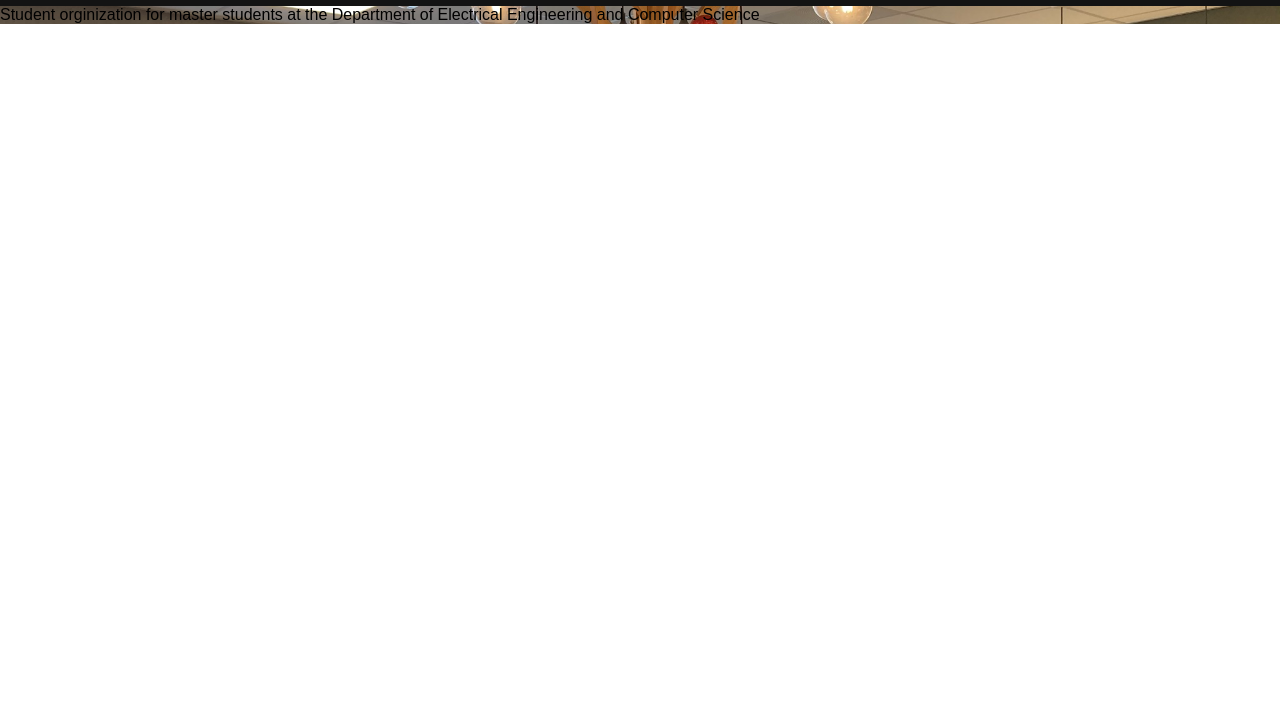
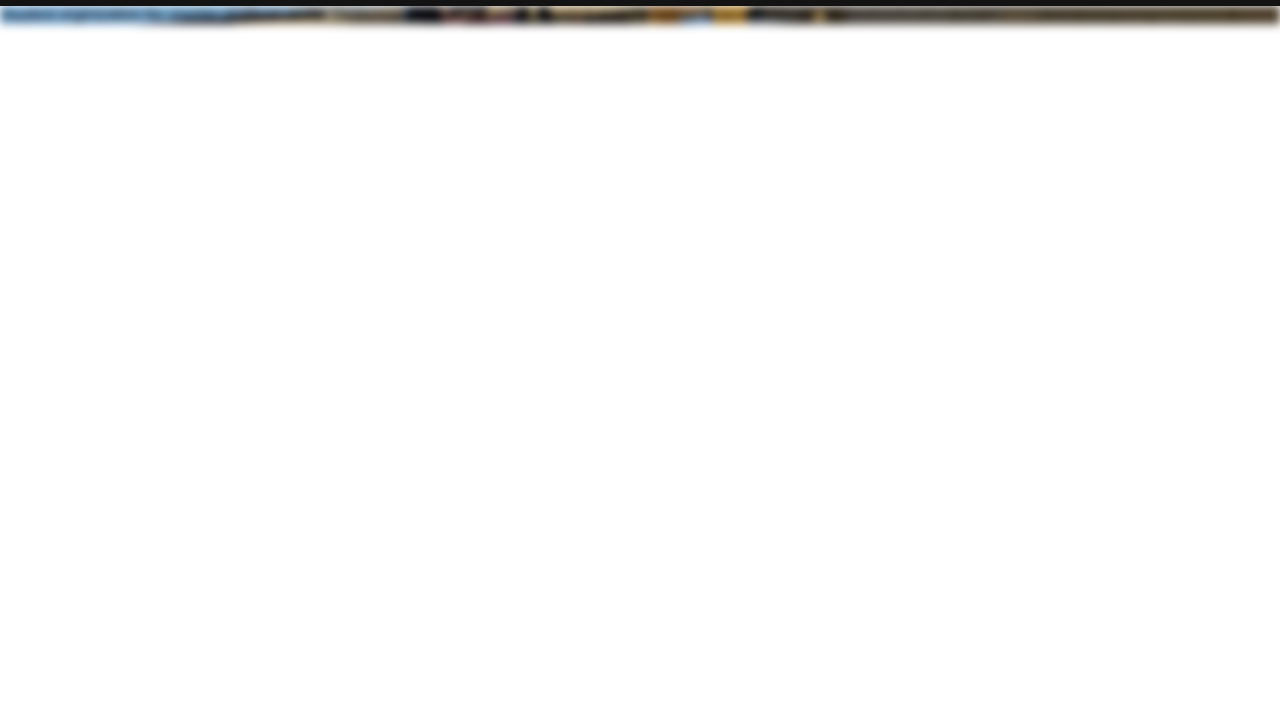
Before and after one commit to alekbj16/isi_website, a plain HTML site: page index.html in a window 1280 px wide. Shown: the part 74-800 px from the top of the page. Drawn offline with Linux system fonts and the light colour scheme.

Commit message:
image fuckery v2

```diff
--- a/index.html
+++ b/index.html
@@ -29,12 +29,14 @@
             </ul>
         </div>
     </nav>
+
+
     <!-- Hero section-->
-    <div class="hero" id="home">
-        <div class="hero__container">
+    <div class="bg-img" id="home">
+        <div class="hero__container" id = home>
             <p class="hero__description">Student orginization for master students at the Department of Electrical Engineering and Computer Science</p>
         </div>
     </div>
-    <script src="app.js"></script>
+<script src="app.js"></script>
 </body>
 </html>
--- a/styles.css
+++ b/styles.css
@@ -197,16 +197,16 @@
 }
 
 /*Hero section*/
-.hero {
-    background-image: url(isi_photoshoot/IMG_0688.JPEG), url(isi_logos/ISI_logo_utenBakgrunn_BIG.png) ;
+.bg-img {
 
-    background-position: center center;
+    background-image: url("isi_photoshoot/IMG_0688.JPEG");
+    filter: blur(5px);
+    /*-webkit-filter: blur(5px);*/
+    height: 100%;
+    background-position: center;
+    background-repeat: no-repeat;
+    background-size: cover;
 
-    background-repeat: no-repeat;
-
-    background-attachment: fixed;
-
-    background-size: cover;
 
 
     /*background-color: #cccccc;*/
```
